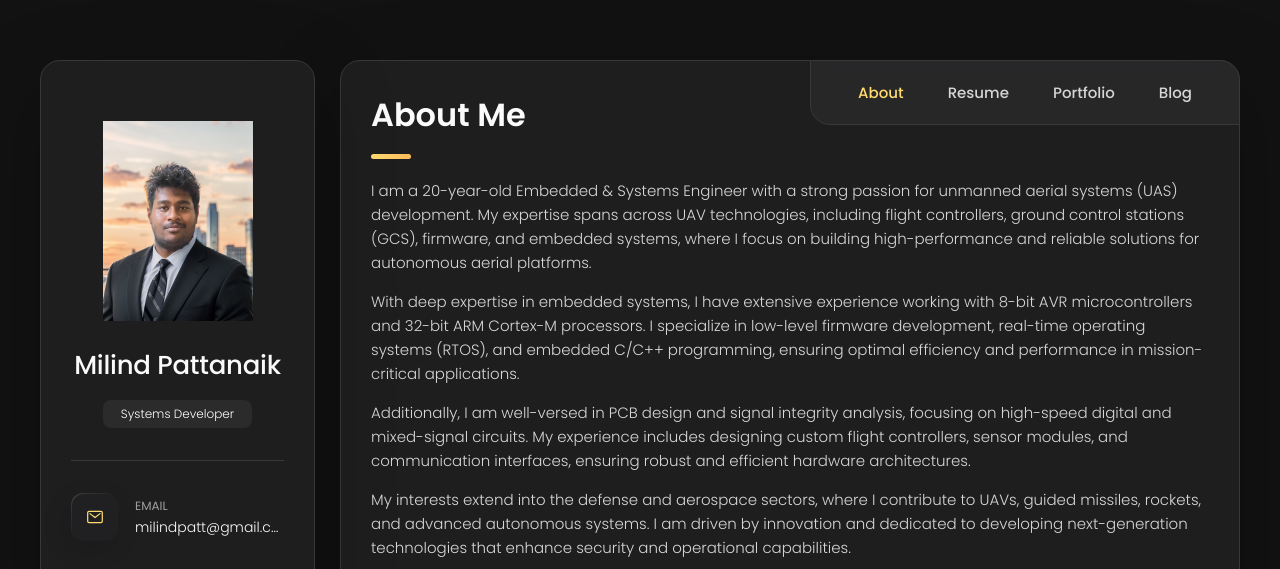
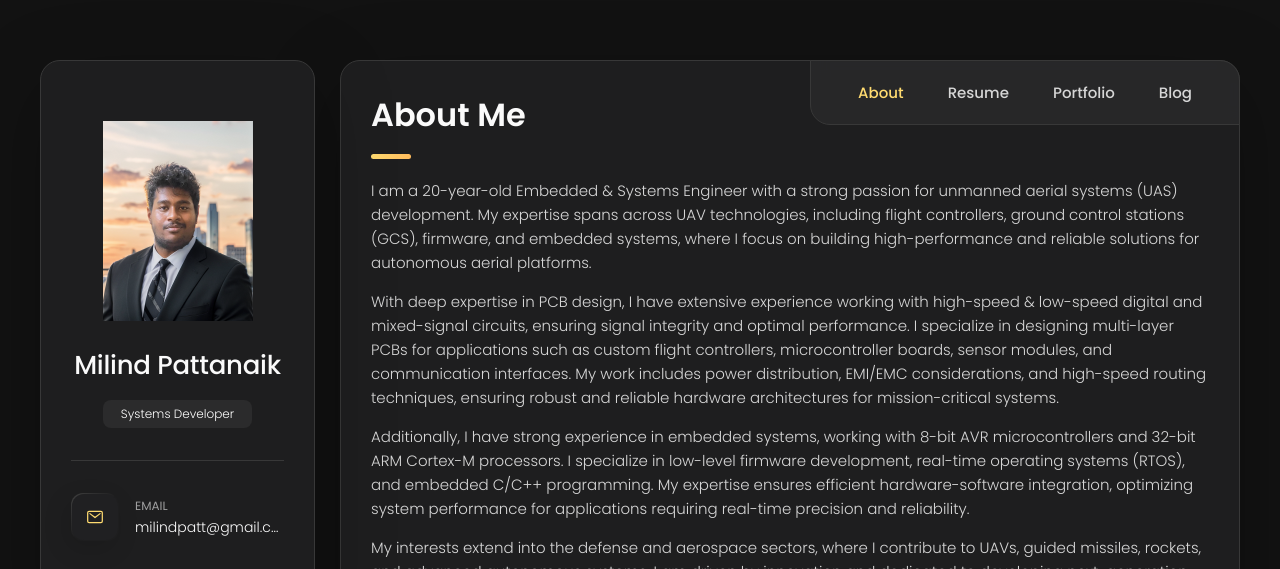
Before and after one commit to milindpattanaik/milindpattanaik.github.io, a plain HTML site: page index.html in a window 1280 px wide. Shown: the top 569 px of the page. Drawn offline with nearby package versions, Linux system fonts and the light colour scheme.

Commit message:
style: misc styling
misc styling

```diff
--- a/index.html
+++ b/index.html
@@ -161,11 +161,11 @@
           </p>
 
           <p>
-            With deep expertise in embedded systems, I have extensive experience working with 8-bit AVR microcontrollers and 32-bit ARM Cortex-M processors. I specialize in low-level firmware development, real-time operating systems (RTOS), and embedded C/C++ programming, ensuring optimal efficiency and performance in mission-critical applications.
+            With deep expertise in PCB design, I have extensive experience working with high-speed & low-speed digital and mixed-signal circuits, ensuring signal integrity and optimal performance. I specialize in designing multi-layer PCBs for applications such as custom flight controllers, microcontroller boards, sensor modules, and communication interfaces. My work includes power distribution, EMI/EMC considerations, and high-speed routing techniques, ensuring robust and reliable hardware architectures for mission-critical systems.
           </p>
 
           <p>
-            Additionally, I am well-versed in PCB design and signal integrity analysis, focusing on high-speed digital and mixed-signal circuits. My experience includes designing custom flight controllers, sensor modules, and communication interfaces, ensuring robust and efficient hardware architectures.
+            Additionally, I have strong experience in embedded systems, working with 8-bit AVR microcontrollers and 32-bit ARM Cortex-M processors. I specialize in low-level firmware development, real-time operating systems (RTOS), and embedded C/C++ programming. My expertise ensures efficient hardware-software integration, optimizing system performance for applications requiring real-time precision and reliability.
           </p>
 
           <p>
```
